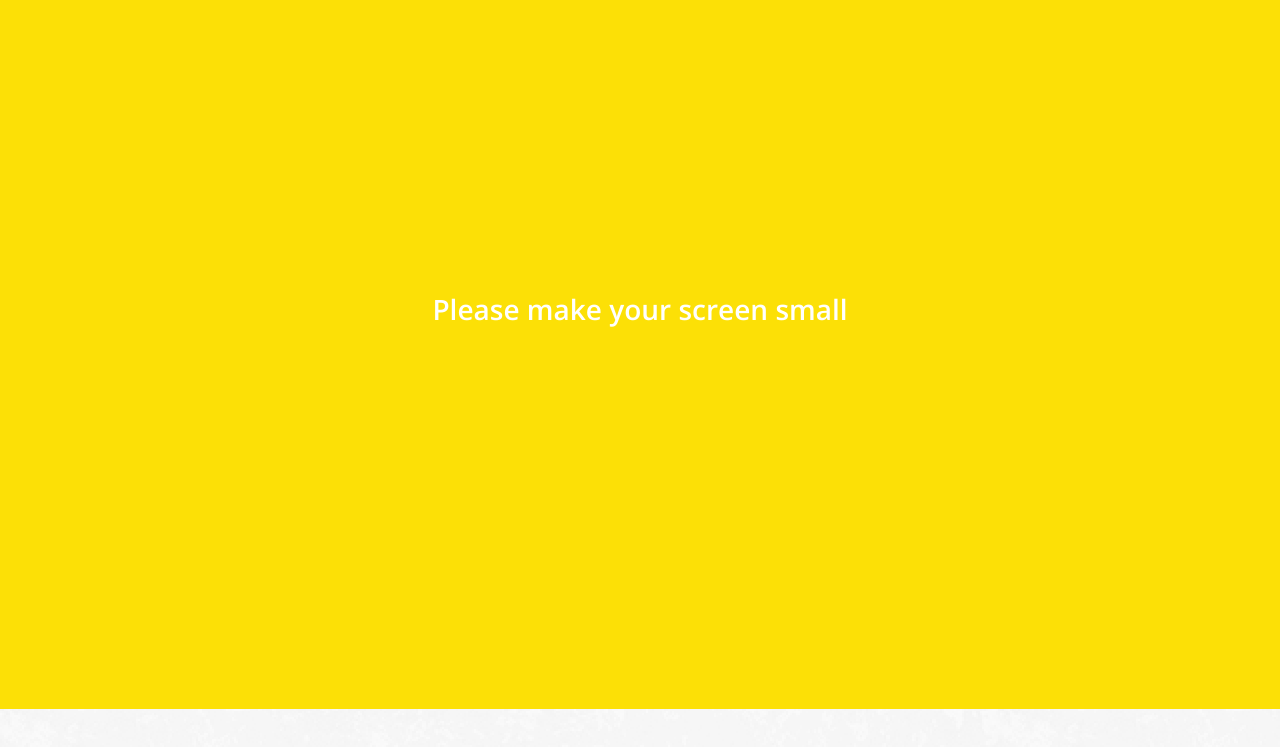
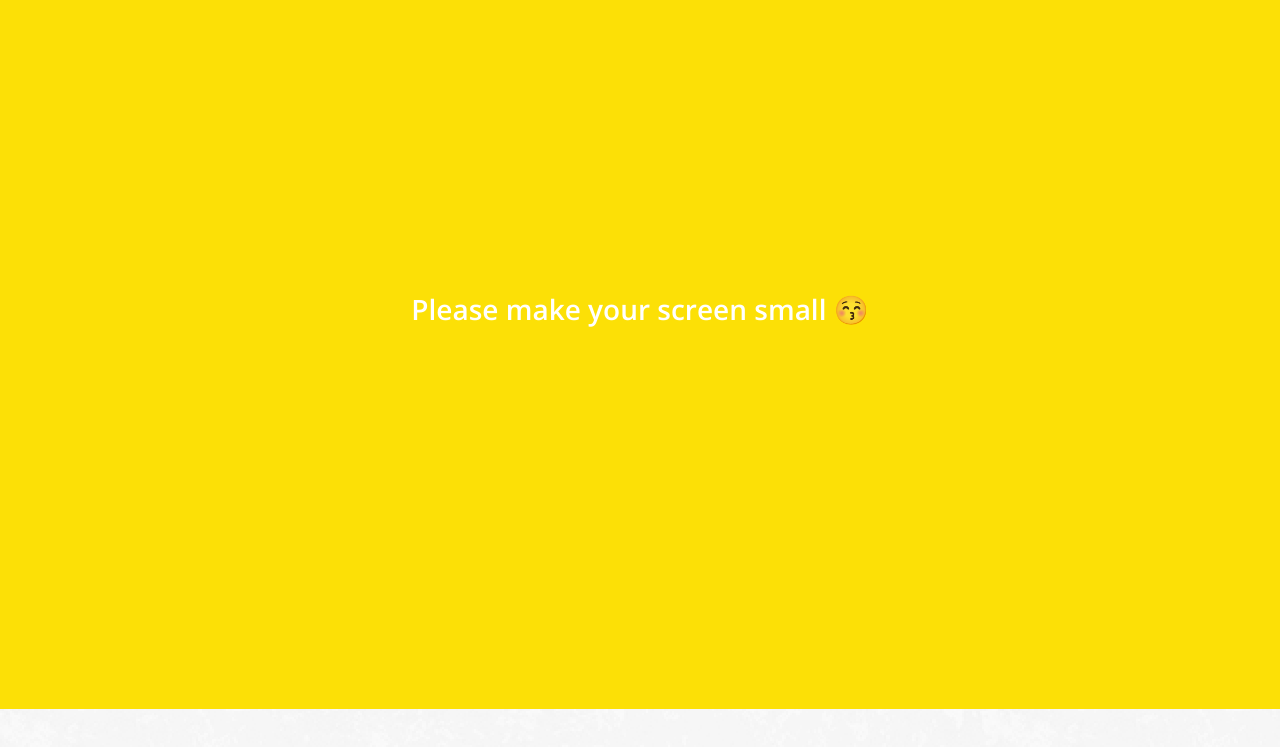
Before and after one commit to gnidman/kakao-clone-v2, a plain HTML site: page chat.html in a window 1280 px wide. Shown: the part 91-838 px from the top of the page. Drawn offline with nearby package versions, Linux system fonts and the light colour scheme.

Commit message:
added emoji
😚

```diff
--- a/chat.html
+++ b/chat.html
@@ -110,7 +110,7 @@
       </div>
     </div>
     <div class="bigScreen">
-      <span class="bigScreen__text">Please make your screen small</span>
+      <span class="bigScreen__text">Please make your screen small 😚</span>
     </div>
   </body>
 </html>
```
Also changed, not shown: find.html (+1 -1 lines), friends.html (+1 -1 lines), index.html (+1 -1 lines), more.html (+1 -1 lines), settings.html (+1 -1 lines).
